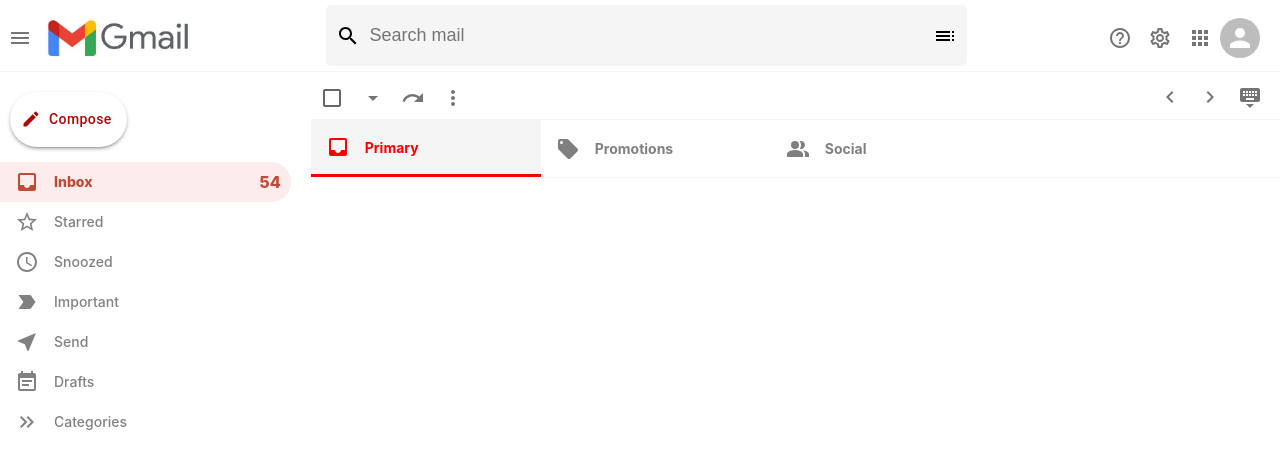
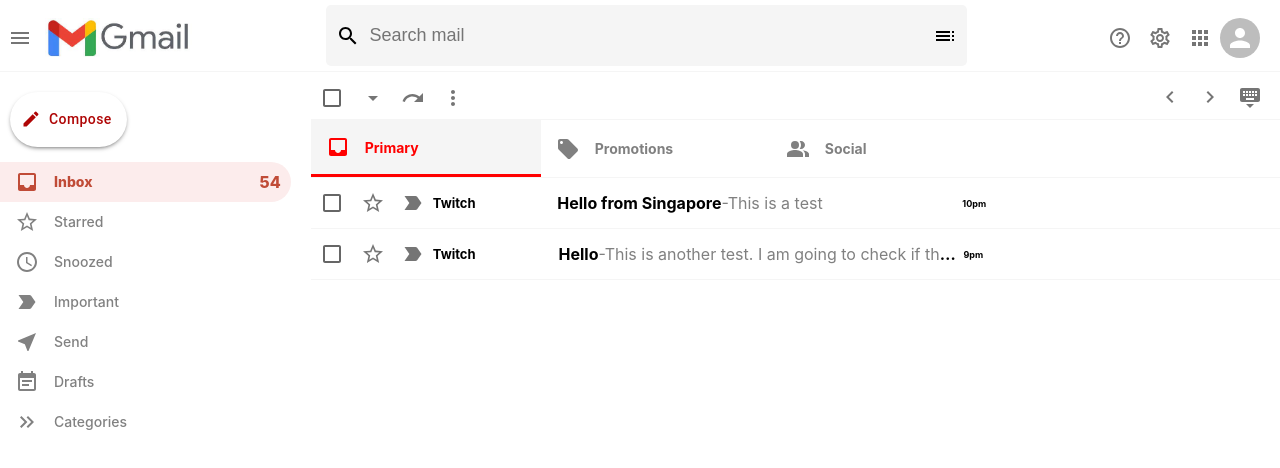
Before and after one commit to QuanXuuu/gmail-clone, a React (Create React App) app: page / in a window 1280 px wide. Shown: the top 468 px of the page. Built offline with nearby package versions, Linux system fonts and the light colour scheme.

Commit message:
Add emailRow

```diff
--- a/src/EmailList.js
+++ b/src/EmailList.js
@@ -12,6 +12,7 @@
 import PeopleAltIcon from "@mui/icons-material/PeopleAlt";
 import LocalOfferIcon from "@mui/icons-material/LocalOffer";
 import Section from "./Section.js";
+import EmailRow from "./EmailRow";
 
 function EmailList() {
   return (
@@ -47,6 +48,21 @@
         <Section Icon={LocalOfferIcon} title="Promotions" color="green" />
         <Section Icon={PeopleAltIcon} title="Social" color="#098EBD" />
       </div>
+
+      <div className="emailList__list">
+        <EmailRow
+          title="Twitch"
+          subject="Hello from Singapore"
+          description="This is a test"
+          time="10pm"
+        />
+        <EmailRow
+          title="Twitch"
+          subject="Hello"
+          description="This is another test. I am going to check if the text overflow works like what I expected."
+          time="9pm"
+        />
+      </div>
     </div>
   );
 }
--- /dev/null
+++ b/src/EmailRow.css
@@ -0,0 +1,49 @@
+.emailRow {
+  display: flex;
+  align-items: center;
+  height: 50px;
+  border-bottom: 1px solid whitesmoke;
+  cursor: pointer;
+  z-index: 999;
+}
+
+.emailRow:hover {
+  border-top: 1px solid whitesmoke;
+  box-shadow: 0px 4px 4px -2px rgba(0, 0, 0, 0.24);
+}
+
+.emailRow__options {
+  display: flex;
+}
+
+.emailRow__messsage {
+  display: flex;
+  flex: 0.8;
+  align-items: center;
+  font-size: 13px;
+}
+
+.emailRow__message > h4 {
+  width: 400px;
+  white-space: nowrap;
+  overflow: hidden;
+  text-overflow: ellipsis;
+  padding-left: 5px;
+  padding-right: 5px;
+}
+
+.emailRow__title {
+  font-size: 13px;
+  flex: 0.3;
+}
+
+.emailRow__time {
+  padding-right: 15px;
+  font-size: 9px;
+  font-weight: bold;
+}
+
+.emailRow__description {
+  font-weight: 400;
+  color: gray;
+}
--- /dev/null
+++ b/src/EmailRow.js
@@ -0,0 +1,35 @@
+import React from "react";
+import "./EmailRow.css";
+import { IconButton } from "@mui/material";
+import Checkbox from "@mui/material/Checkbox";
+import StarBorderIcon from "@mui/icons-material/StarBorder";
+import LabelImportantIcon from "@mui/icons-material/LabelImportant";
+
+function EmailRow({ id, title, subject, description, time }) {
+  return (
+    <div className="emailRow">
+      <div className="emailRow__options">
+        <Checkbox />
+        <IconButton>
+          <StarBorderIcon />
+        </IconButton>
+        <IconButton>
+          <LabelImportantIcon />
+        </IconButton>
+      </div>
+
+      <h3 className="emailRow__title">{title}</h3>
+
+      <div className="emailRow__message">
+        <h4>
+          {subject}
+          <span className="emailRow__description">-{description}</span>
+        </h4>
+      </div>
+
+      <p className="emailRow__time">{time}</p>
+    </div>
+  );
+}
+
+export default EmailRow;
```
